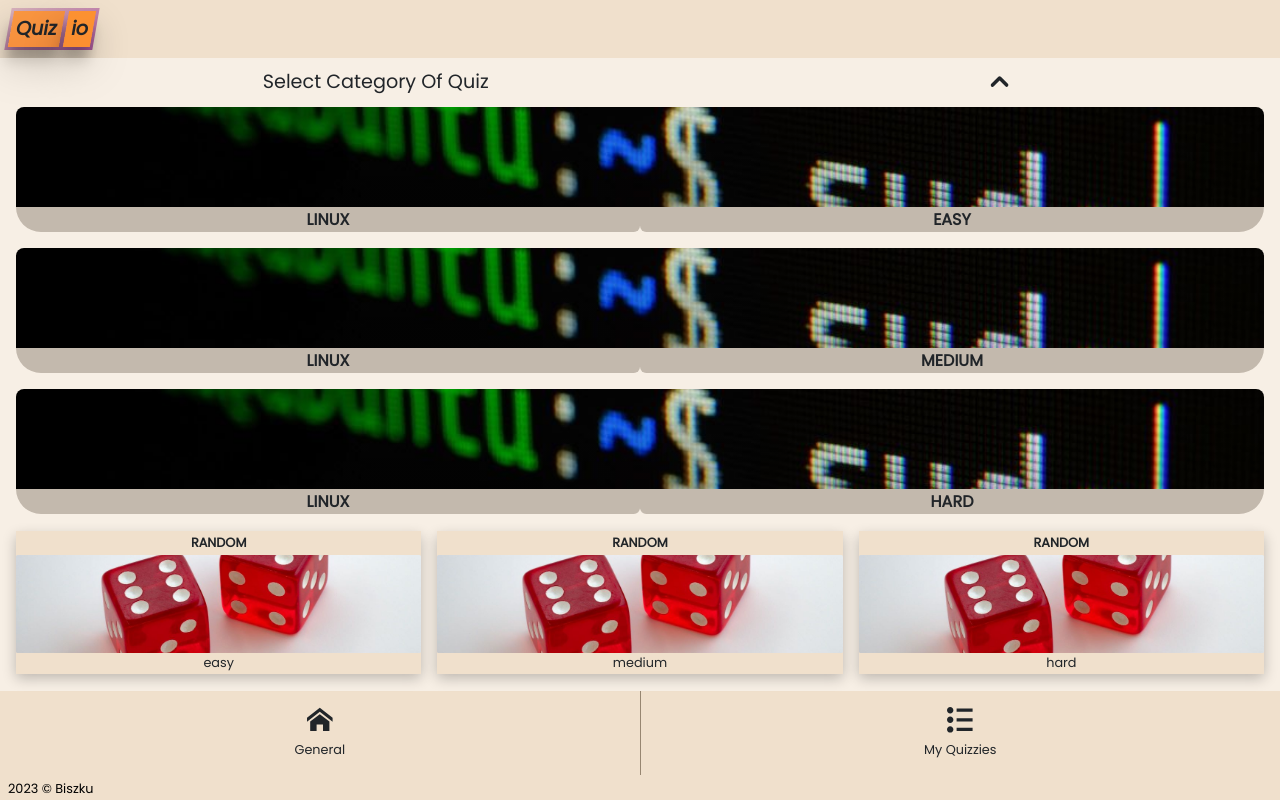
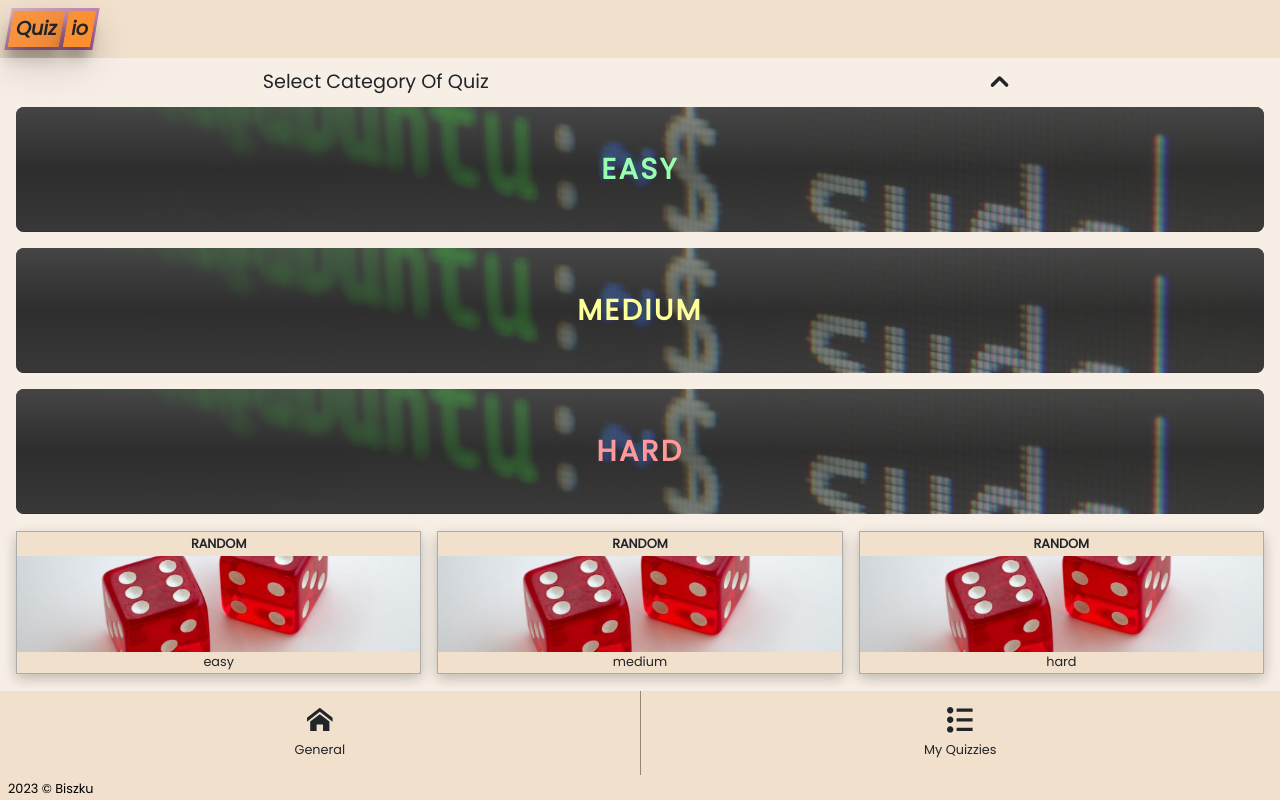
Before and after one commit to Biszku/QuizIo, a Next.js app: page / in a window 1280 px wide. Both pictures are taken after a click on the element "LINUX". Built offline with nearby package versions, Linux system fonts and the light colour scheme.

Commit message:
rebranding site

```diff
--- a/components/Quizzies/quizzies-search-output-item.tsx
+++ b/components/Quizzies/quizzies-search-output-item.tsx
@@ -18,15 +18,15 @@ const QuizziesSearchOutputItem: FC<DataFromProps> = ({
         <div
           className="general-container_search-item_link-background"
           style={{
-            backgroundImage: `linear-gradient(to bottom, rgba(0, 0, 0, 0.02), rgba(0, 0, 0, 0.23)),url(/mini-${category}.jpg)`,
+            backgroundImage: `linear-gradient(rgb(101 101 101 / 68%), rgba(59, 59, 59, 0.77), rgb(83 83 83 / 68%)),url(/mini-${category}.jpg)`,
           }}
-        ></div>
-        <span className="general-container_search-item_link-category">
-          {category}
-        </span>
-        <span className="general-container_search-item_link-difficult">
-          {difficult}
-        </span>
+        >
+          <span
+            className={`general-container_search-item_link-span-difficult general-container_search-item_link-span-${difficult}`}
+          >
+            {difficult}
+          </span>
+        </div>
       </Link>
     </div>
   );
--- a/components/Quizzies/quzzies-selecting-category.tsx
+++ b/components/Quizzies/quzzies-selecting-category.tsx
@@ -19,7 +19,7 @@ const QuizziesSelectingCategory = ({
         visibility ? "isVisible" : ""
       }`}
       style={{
-        backgroundImage: `linear-gradient(#3b3b3b9c,#bfbfbfb8, #3b3b3b9c),url(/mini-${category}.jpg)`,
+        backgroundImage: `linear-gradient(#3b3b3bc4,#bfbfbfad, #3b3b3bc4),url(/mini-${category}.jpg)`,
         animationDelay: `${0.05 * delay}s`,
       }}
       onClick={() => {
--- a/styles/components/_general.scss
+++ b/styles/components/_general.scss
@@ -33,9 +33,9 @@
         animation: Slide 1s forwards;
 
         &-category {
-          color: black;
+          color: #1a1a1a;
           user-select: none;
-          font-size: 1.8rem;
+          font-size: 2rem;
           letter-spacing: 0.15rem;
           font-weight: 800;
           text-transform: uppercase;
@@ -82,7 +82,7 @@
 
       &_link {
         display: grid;
-        border-radius: 0.5rem 0.5rem 0rem 0rem;
+        border-radius: 0.5rem;
         overflow: hidden;
         grid-template-columns: 1fr 1fr;
         grid-template-rows: 1fr max-content;
@@ -94,7 +94,29 @@
           transform: scale(0.97);
         }
 
+        &-span-difficult {
+          user-select: none;
+          font-size: 1.8rem;
+          letter-spacing: 0.15rem;
+          font-weight: 800;
+          text-transform: uppercase;
+        }
+
+        &-span-easy {
+          color: #98ffae;
+        }
+
+        &-span-medium {
+          color: #fdff98;
+        }
+
+        &-span-hard {
+          color: #ff9898;
+        }
+
         &-background {
+          display: grid;
+          place-items: center;
           background-position: center;
           background-size: cover;
           background-repeat: no-repeat;
@@ -136,6 +158,7 @@
 
       &-item {
         flex: 1;
+        border: 0.1rem solid #ababab;
         box-shadow: rgba(0, 0, 0, 0.24) 0rem 0.3rem 0.8rem;
 
         &_link {
--- a/styles/components/_quiz-previe.scss
+++ b/styles/components/_quiz-previe.scss
@@ -31,13 +31,13 @@
 
   &--backdrop-filter {
     height: 80%;
-    width: 85%;
+    width: 90%;
     backdrop-filter: blur(0.5rem);
   }
 
   &_content {
     height: 80%;
-    width: 85%;
+    width: 90%;
     border-radius: 1rem;
     background-image: linear-gradient(
       to right bottom,
@@ -50,7 +50,7 @@
     align-items: center;
     justify-content: space-evenly;
     box-shadow: rgba(0, 0, 0, 0.1) 0px 4px 12px;
-    padding: 1rem;
+    padding: 1rem 0.5rem;
 
     position: absolute;
     top: 50%;
@@ -67,7 +67,7 @@
     }
 
     &-category {
-      font-size: 2.8rem;
+      font-size: 3.2rem;
       letter-spacing: 0.12rem;
       text-transform: uppercase;
       font-weight: 800;
@@ -84,7 +84,7 @@
         align-items: center;
 
         &-icon {
-          fill: #7d3d00e3;
+          fill: #804916;
           font-size: 3.2rem;
         }
 
```
